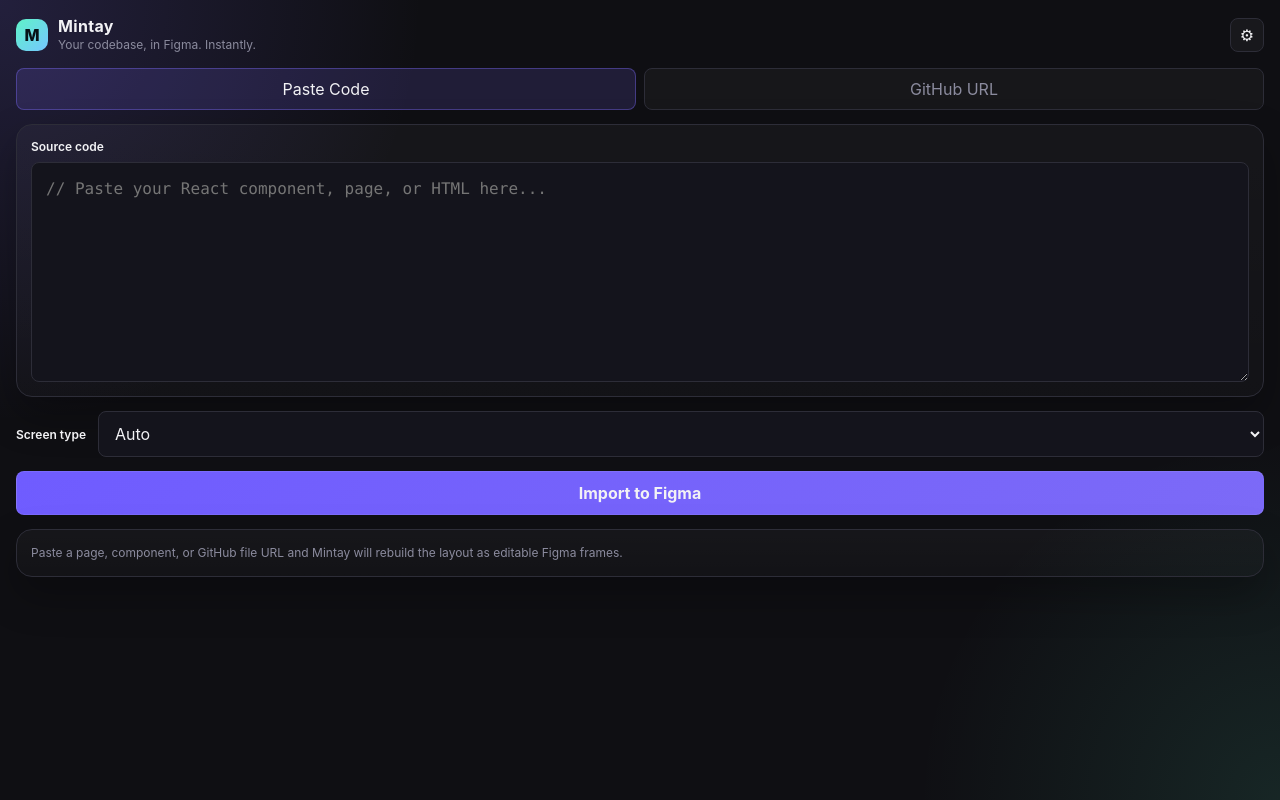
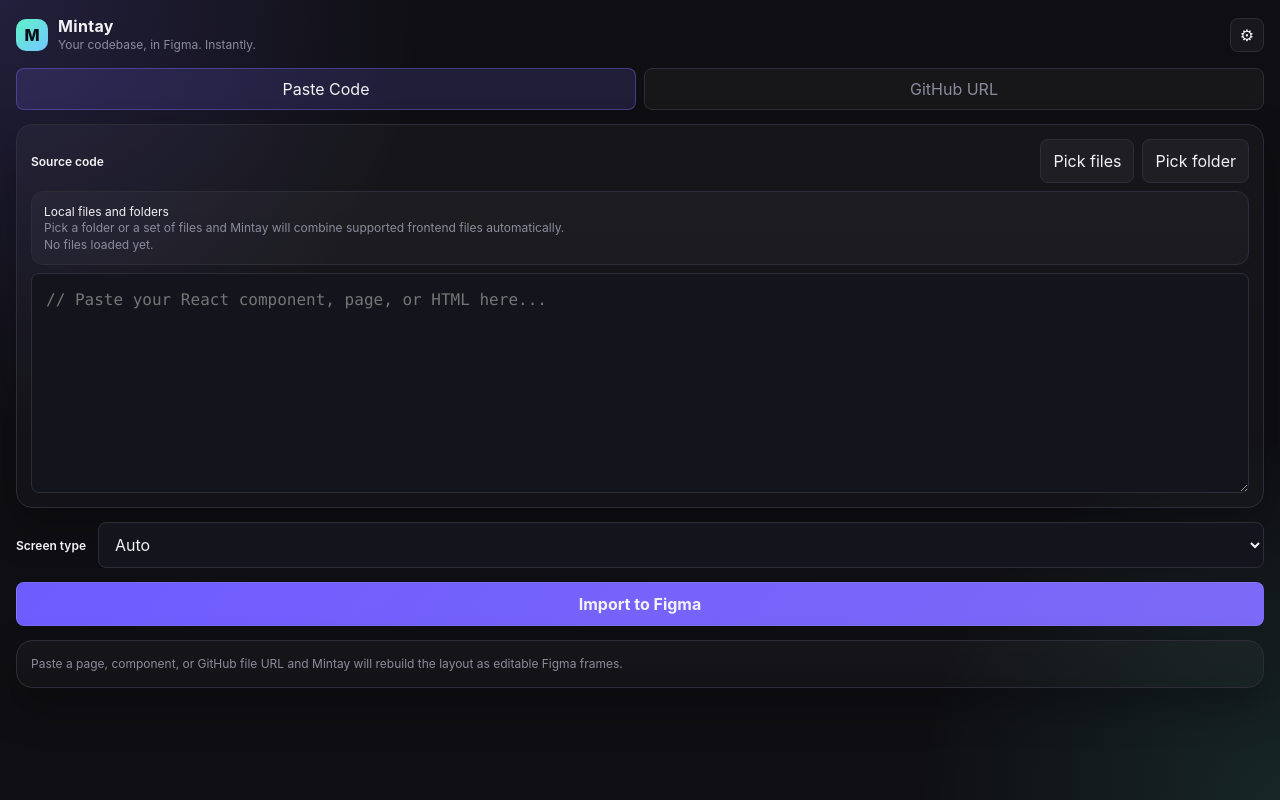
Before and after one commit to iamichaelayomide/Mintay, a React (Vite) app in the folder plugin/: page / in a window 1280 px wide. Built offline with nearby package versions, Linux system fonts and the light colour scheme.

Commit message:
Add section picker and folder code import

```diff
--- a/plugin/src/ui/App.tsx
+++ b/plugin/src/ui/App.tsx
@@ -20,6 +20,7 @@
   const [activeTab, setActiveTab] = useState<InputTab>('code');
   const [screenMode, setScreenMode] = useState<ScreenMode>('AUTO');
   const [code, setCode] = useState('');
+  const [selectedCode, setSelectedCode] = useState<string | null>(null);
   const [githubUrl, setGithubUrl] = useState('');
   const [settingsOpen, setSettingsOpen] = useState(false);
   const [settingsDraft, setSettingsDraft] = useState(DEFAULT_SETTINGS);
@@ -49,7 +50,7 @@
 
   const handleImport = async () => {
     await startImport({
-      code: activeTab === 'code' ? code : '',
+      code: activeTab === 'code' ? selectedCode || code : '',
       githubUrl: activeTab === 'url' ? githubUrl : '',
       mode: screenMode,
       settings: settingsDraft,
@@ -102,7 +103,15 @@
 
       <section className="panel">
         {activeTab === 'code' ? (
-          <CodeInput value={code} onChange={setCode} />
+          <CodeInput
+            onChange={(nextValue) => {
+              setCode(nextValue);
+              setSelectedCode(null);
+            }}
+            onSelectValue={setSelectedCode}
+            selectedValue={selectedCode}
+            value={code}
+          />
         ) : (
           <UrlInput
             isLoading={state.status === 'loading'}
--- a/plugin/src/ui/components/CodeInput.tsx
+++ b/plugin/src/ui/components/CodeInput.tsx
@@ -1,19 +1,229 @@
+import { useMemo, useRef, useState } from 'react';
+
+interface DetectedSection {
+  id: string;
+  label: string;
+  content: string;
+}
+
 interface CodeInputProps {
   value: string;
+  selectedValue?: string;
   onChange: (value: string) => void;
+  onSelectValue: (value: string | null) => void;
 }
 
-export default function CodeInput({ value, onChange }: CodeInputProps) {
+const SUPPORTED_EXTENSIONS = [
+  '.tsx',
+  '.ts',
+  '.jsx',
+  '.js',
+  '.html',
+  '.css',
+  '.scss',
+  '.sass',
+  '.less',
+  '.json',
+];
+
+function detectHtmlSections(source: string): DetectedSection[] {
+  const pattern = /<(main|section|header|footer|article|nav|aside|form)\b[^>]*>[\s\S]*?<\/\1>/gi;
+  const sections: DetectedSection[] = [];
+  let match: RegExpExecArray | null;
+  let index = 0;
+
+  while ((match = pattern.exec(source)) && sections.length < 8) {
+    const tagName = match[1].toLowerCase();
+    const content = match[0].trim();
+    const label = `${tagName[0].toUpperCase()}${tagName.slice(1)} ${index + 1}`;
+
+    if (content.length < 80) {
+      continue;
+    }
+
+    sections.push({
+      id: `${tagName}-${index}`,
+      label,
+      content,
+    });
+    index += 1;
+  }
+
+  return sections;
+}
+
+function formatFileSummary(files: File[]): string {
+  if (files.length === 0) {
+    return 'No files loaded yet.';
+  }
+
+  if (files.length === 1) {
+    return files[0].name;
+  }
+
+  return `${files.length} files loaded`;
+}
+
+function isSupportedFile(fileName: string): boolean {
+  const lower = fileName.toLowerCase();
+  return SUPPORTED_EXTENSIONS.some((extension) => lower.endsWith(extension));
+}
+
+async function readFile(file: File): Promise<string> {
+  return file.text();
+}
+
+async function combineFiles(files: File[]): Promise<string> {
+  const supportedFiles = files.filter((file) => isSupportedFile(file.name)).slice(0, 30);
+
+  if (supportedFiles.length === 0) {
+    throw new Error('No supported code files found. Use HTML, CSS, JS, JSX, TS, or TSX files.');
+  }
+
+  const parts = await Promise.all(
+    supportedFiles.map(async (file) => {
+      const content = await readFile(file);
+      const path = (file as File & { webkitRelativePath?: string }).webkitRelativePath || file.name;
+      return `// File: ${path}\n${content.trim()}`;
+    }),
+  );
+
+  return parts.join('\n\n');
+}
+
+export default function CodeInput({
+  value,
+  selectedValue,
+  onChange,
+  onSelectValue,
+}: CodeInputProps) {
+  const [fileSummary, setFileSummary] = useState('No files loaded yet.');
+  const [pickerError, setPickerError] = useState<string | null>(null);
+  const fileInputRef = useRef<HTMLInputElement | null>(null);
+  const folderInputRef = useRef<HTMLInputElement | null>(null);
+
+  const detectedSections = useMemo(() => detectHtmlSections(value), [value]);
+  const selectedSectionId =
+    selectedValue && detectedSections.find((section) => section.content === selectedValue)?.id;
+
+  const handleSourceChange = (nextValue: string) => {
+    onChange(nextValue);
+    onSelectValue(null);
+    setPickerError(null);
+  };
+
+  const handleFilesChosen = async (fileList: FileList | null) => {
+    const files = fileList ? Array.from(fileList) : [];
+    setFileSummary(formatFileSummary(files));
+
+    if (files.length === 0) {
+      return;
+    }
+
+    try {
+      const combined = await combineFiles(files);
+      onChange(combined);
+      onSelectValue(null);
+      setPickerError(null);
+    } catch (error) {
+      setPickerError(error instanceof Error ? error.message : 'Could not read the selected files.');
+    }
+  };
+
   return (
-    <label className="input-panel">
-      <span className="field-label">Source code</span>
+    <div className="input-panel">
+      <div className="code-toolbar">
+        <span className="field-label">Source code</span>
+        <div className="code-actions">
+          <button
+            className="secondary-button compact"
+            onClick={() => fileInputRef.current?.click()}
+            type="button"
+          >
+            Pick files
+          </button>
+          <button
+            className="secondary-button compact"
+            onClick={() => folderInputRef.current?.click()}
+            type="button"
+          >
+            Pick folder
+          </button>
+        </div>
+      </div>
+
+      <input
+        hidden
+        multiple
+        onChange={(event) => {
+          void handleFilesChosen(event.target.files);
+          event.currentTarget.value = '';
+        }}
+        ref={fileInputRef}
+        type="file"
+      />
+
+      <input
+        hidden
+        multiple
+        onChange={(event) => {
+          void handleFilesChosen(event.target.files);
+          event.currentTarget.value = '';
+        }}
+        ref={folderInputRef}
+        type="file"
+        {...({
+          webkitdirectory: '',
+          directory: '',
+        } as React.InputHTMLAttributes<HTMLInputElement>)}
+      />
+
+      <div className="picker-card">
+        <div className="picker-title">Local files and folders</div>
+        <p className="helper-text">
+          Pick a folder or a set of files and Mintay will combine supported frontend files automatically.
+        </p>
+        <p className="picker-summary">{fileSummary}</p>
+        {pickerError ? <p className="picker-error">{pickerError}</p> : null}
+      </div>
+
+      {detectedSections.length > 0 ? (
+        <div className="section-picker">
+          <div className="section-picker-header">
+            <span className="field-label">Detected sections</span>
+            <button
+              className={selectedValue ? 'ghost-chip active' : 'ghost-chip'}
+              onClick={() => onSelectValue(null)}
+              type="button"
+            >
+              Use full source
+            </button>
+          </div>
+          <div className="section-chip-row">
+            {detectedSections.map((section) => (
+              <button
+                className={selectedSectionId === section.id ? 'section-chip active' : 'section-chip'}
+                key={section.id}
+                onClick={() => onSelectValue(section.content)}
+                type="button"
+              >
+                {section.label}
+              </button>
+            ))}
+          </div>
+          <p className="helper-text">
+            Click a section to import just that part instead of the whole file.
+          </p>
+        </div>
+      ) : null}
+
       <textarea
         className="code-textarea"
-        onChange={(event) => onChange(event.target.value)}
+        onChange={(event) => handleSourceChange(event.target.value)}
         placeholder="// Paste your React component, page, or HTML here..."
         spellCheck={false}
         value={value}
       />
-    </label>
+    </div>
   );
 }
```
Also changed, not shown: plugin/src/ui/styles/global.css.
